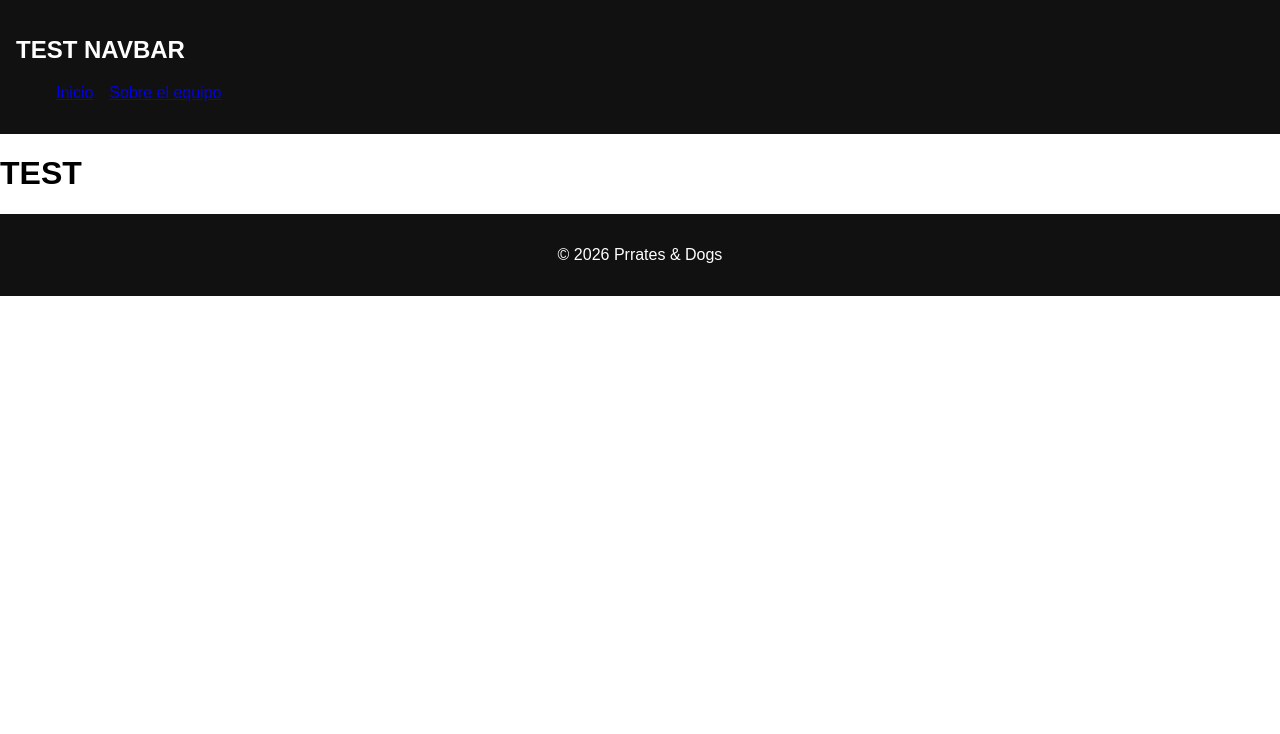
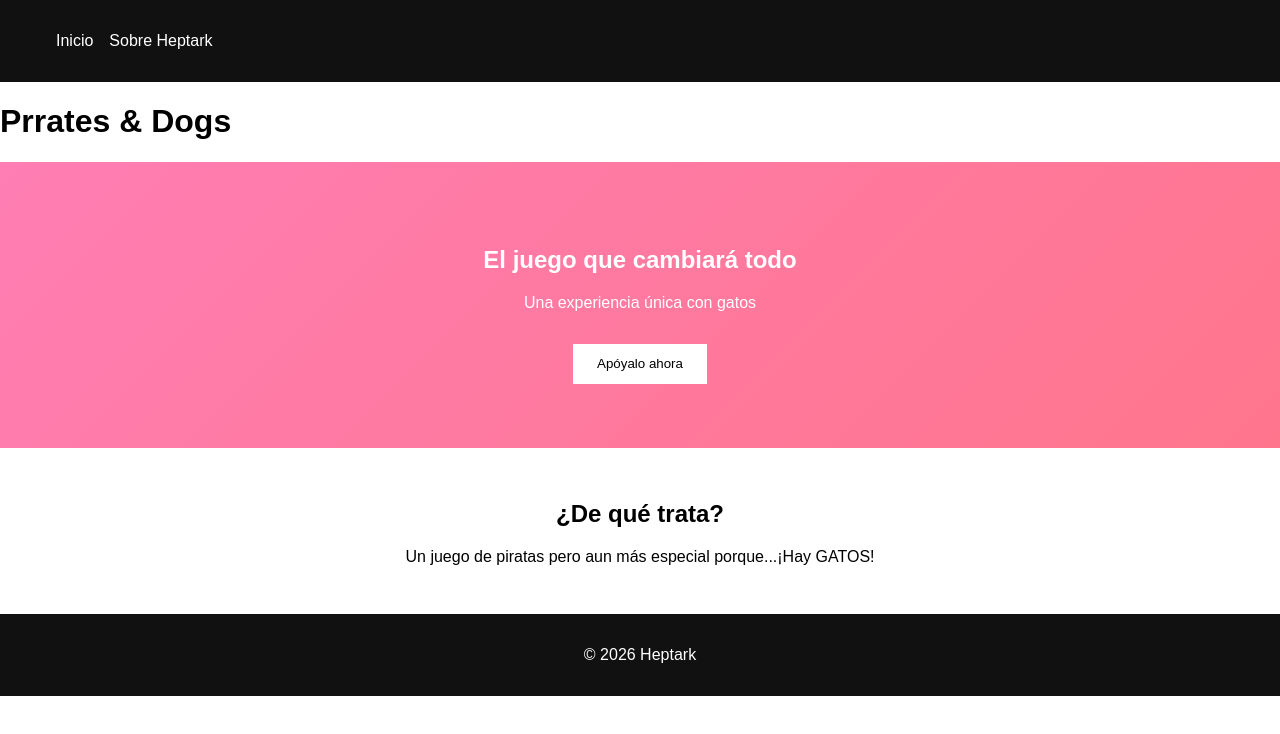
Before and after one commit to alcarazaina/Prratesanddogs, a plain HTML site: page index.html in a window 1280 px wide. Drawn offline with Linux system fonts and the light colour scheme.

Commit message:
Changes structure

```diff
--- a/components/footer.html
+++ /dev/null
@@ -1,3 +0,0 @@
-<footer>
-  <p>© 2026 Prrates & Dogs</p>
-</footer>
--- a/components/navbar.html
+++ /dev/null
@@ -1,7 +0,0 @@
-<nav class="navbar">
-  <h2>TEST NAVBAR</h2>
-  <ul>
-    <li><a href="index.html">Inicio</a></li>
-    <li><a href="screens/team.html">Sobre el equipo</a></li>
-  </ul>
-</nav>
--- a/index.html
+++ b/index.html
@@ -7,15 +7,31 @@
     <link rel="stylesheet" href="styles/styles.css">
 </head>
 <body>
-    <div id="navbar"></div>
 
-  <main>
-    <h1>TEST</h1>
-  </main>
+  <nav class="navbar">
+    <ul>
+      <li><a href="index.html">Inicio</a></li>
+      <li><a href="screens/team.html">Sobre Heptark</a></li>
+    </ul>
+  </nav>
+  <h1>Prrates & Dogs</h1>
 
-  <div id="footer"></div>
+  <section class="hero">
+    <h1>El juego que cambiará todo</h1>
+    <p>Una experiencia única con gatos</p>
+    <button>Apóyalo ahora</button>
+  </section>
 
-  <script src="js/main.js"></script>
+  <section class="content">
+    <h2>¿De qué trata?</h2>
+    <p>
+      Un juego de piratas pero aun más especial porque...¡Hay GATOS!
+    </p>
+  </section>
+
+  <footer>
+    <p>© 2026 Heptark</p>
+  </footer>
 
 </body>
 </html>
--- a/js/main.js
+++ /dev/null
@@ -1,12 +0,0 @@
-async function loadComponent(id, file) {
-  try {
-    const res = await fetch(file);
-    const html = await res.text();
-    document.getElementById(id).innerHTML = html;
-  } catch (error) {
-    console.error("Error cargando componente:", file);
-  }
-}
-
-loadComponent("navbar", "components/navbar.html");
-loadComponent("footer", "components/footer.html");
--- a/styles/styles.css
+++ b/styles/styles.css
@@ -7,6 +7,9 @@ body {
   background: #111;
   color: white;
   padding: 1rem;
+  display: flex;
+  justify-content: space-between;
+  align-items: center;
 }
 
 .navbar ul {
@@ -15,6 +18,33 @@ body {
   gap: 1rem;
 }
 
+.navbar a {
+  color: white;
+  text-decoration: none;
+  align-items: center;
+}
+
+.hero {
+  background: linear-gradient(135deg, #ff7eb3, #ff758c);
+  color: white;
+  text-align: center;
+  padding: 4rem 2rem;
+}
+
+.hero button {
+  background: white;
+  color: black;
+  border: none;
+  padding: 0.8rem 1.5rem;
+  cursor: pointer;
+  margin-top: 1rem;
+}
+
+.content {
+  padding: 2rem;
+  text-align: center;
+}
+
 footer {
   background: #111;
   color: white;
```
